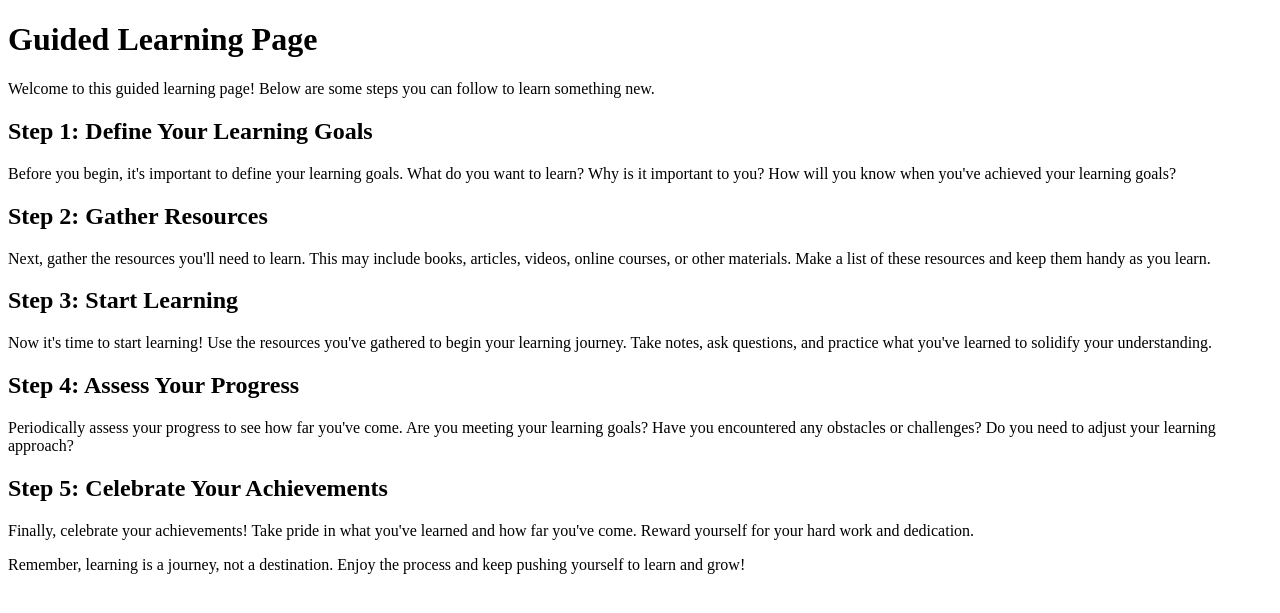
After one commit to NolanBrown42/TICK-KING, a Flask app: template website/templates/guided learning.html in a window 1280 px wide. The commit adds this page. Shown: the top 613 px of the page. Run offline with Flask 2, Linux system fonts and the light colour scheme; the template is opened without the code that fills it, so the values that code supplies are empty.

Commit message:
Added Guided learning page

```diff
--- a/website/templates/WelcomePage.html
+++ b/website/templates/WelcomePage.html
@@ -58,7 +58,7 @@
                         </p>
                     </div>
                 </div>
-                <img class="img-fluid" src="{{ url_for('static', filename='images/Studying.jpg')}}" alt="Image of a student studying" />
+                <img class="img-fluid" src="https://www.biz-e-training.com/wp-content/uploads/2014/04/people-studying.jpg" alt="Image of a student studying" />
             </div>
         </section>
         <!-- Projects-->
--- /dev/null
+++ b/website/templates/guided learning.html
@@ -0,0 +1,27 @@
+<!DOCTYPE html>
+<html>
+<head>
+	<title>Guided Learning Page</title>
+</head>
+<body>
+	<h1>Guided Learning Page</h1>
+	<p>Welcome to this guided learning page! Below are some steps you can follow to learn something new.</p>
+
+	<h2>Step 1: Define Your Learning Goals</h2>
+	<p>Before you begin, it's important to define your learning goals. What do you want to learn? Why is it important to you? How will you know when you've achieved your learning goals?</p>
+
+	<h2>Step 2: Gather Resources</h2>
+	<p>Next, gather the resources you'll need to learn. This may include books, articles, videos, online courses, or other materials. Make a list of these resources and keep them handy as you learn.</p>
+
+	<h2>Step 3: Start Learning</h2>
+	<p>Now it's time to start learning! Use the resources you've gathered to begin your learning journey. Take notes, ask questions, and practice what you've learned to solidify your understanding.</p>
+
+	<h2>Step 4: Assess Your Progress</h2>
+	<p>Periodically assess your progress to see how far you've come. Are you meeting your learning goals? Have you encountered any obstacles or challenges? Do you need to adjust your learning approach?</p>
+
+	<h2>Step 5: Celebrate Your Achievements</h2>
+	<p>Finally, celebrate your achievements! Take pride in what you've learned and how far you've come. Reward yourself for your hard work and dedication.</p>
+
+	<p>Remember, learning is a journey, not a destination. Enjoy the process and keep pushing yourself to learn and grow!</p>
+</body>
+</html>
```
